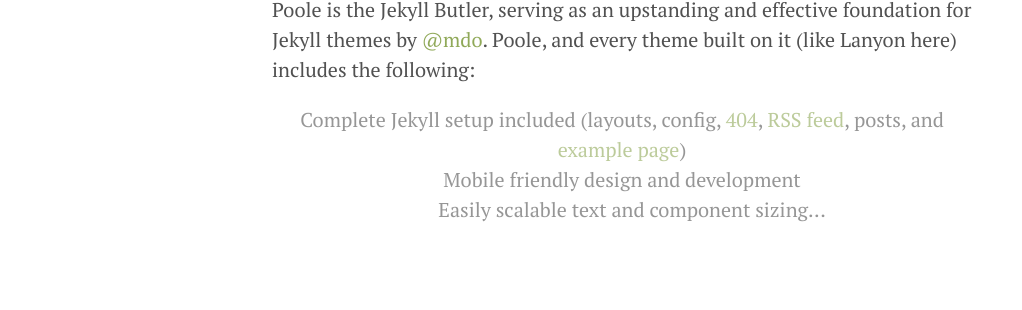
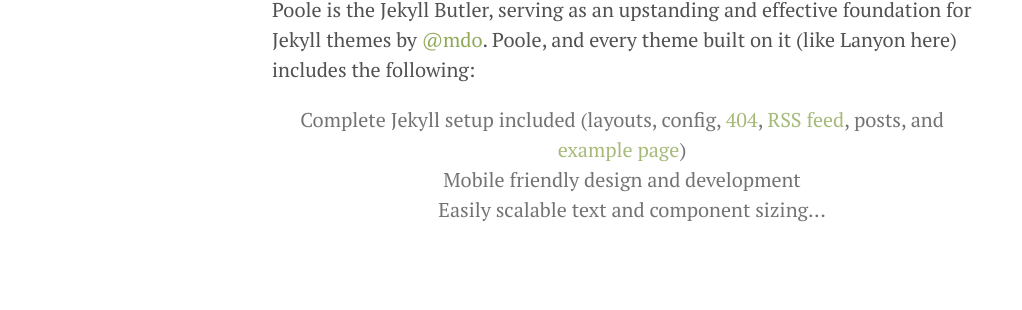
Before and after one commit to exTerEX/sagen.io, a Jekyll site: the page built from index.html, in a window 1280 px wide. Shown: the part 369-679 px from the top of the page, without its empty margins (8-1030 px from the left). Built offline with Jekyll 4.4.1, drawn with Linux system fonts in a browser that asks for light colours; the list of posts is cut into pages by our own code.

Commit message:
Cosmetic changes

```diff
--- a/_includes/sidebar.html
+++ b/_includes/sidebar.html
@@ -35,8 +35,6 @@
       </ul>
     </div>
 
-    <br />
-
     <p id="copyright">
       &copy; {{ site.time | date: '%Y' }} {{ site.author.name }}. All rights
       reserved.
--- a/assets/css/base.css
+++ b/assets/css/base.css
@@ -7,7 +7,7 @@
 
 li {
   display: inline-block;
-  opacity: 0.6;
+  opacity: 0.8;
   padding: 0 1rem 0 0;
 }
 
@@ -33,10 +33,7 @@
   overflow: auto;
 }
 
-.sidebar-container p {
-  position: relative;
-}
-
 #copyright {
+  padding-top: 0.25rem;
   font-size: 80%;
 }
```
Also changed, not shown: .devcontainer/devcontainer.json, Gemfile.lock.
